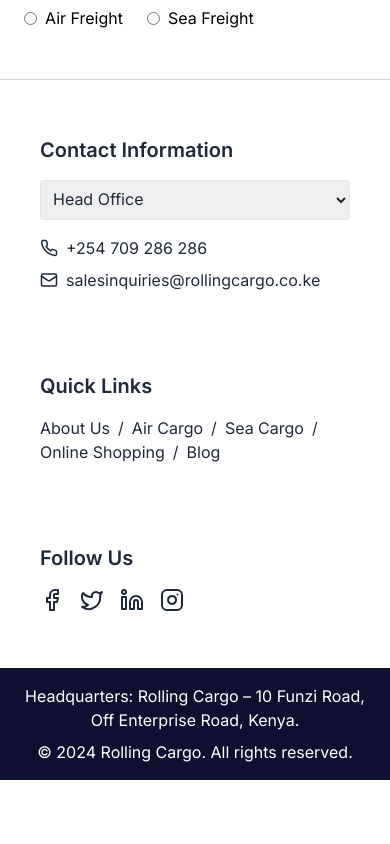
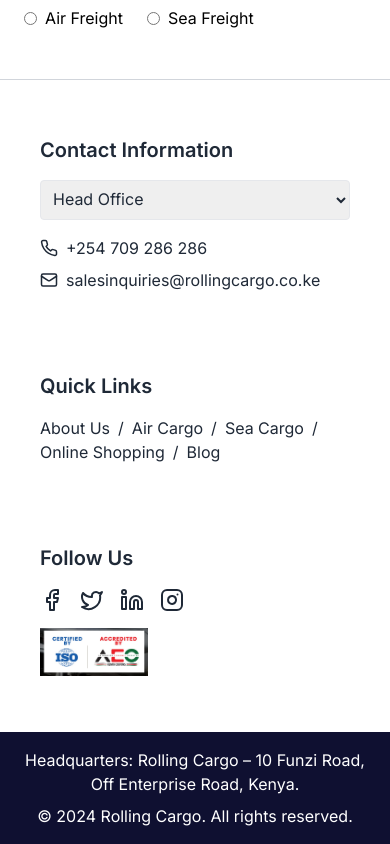
Before and after one commit to TechifyCreatives/rolling-cargo, a Next.js app: page /cost-estimator in a window 390 px wide. Shown: the part 398-1242 px from the top of the page. Before the commit the page ends 1178 px from the top, so only its background shows below. Built offline with nearby package versions, Linux system fonts and the light colour scheme.

Commit message:
"Updated Appdownload, Footer, GridSection, Hero, and Navbar components with minor text and layout changes, added an image to Hero and Footer, and modified some CSS classes."

```diff
--- a/src/app/shared/Components/Appdownload/Appdownload.tsx
+++ b/src/app/shared/Components/Appdownload/Appdownload.tsx
@@ -29,7 +29,7 @@
               className="bg-white text-blue-700 font-semibold py-3 px-6 rounded-full inline-flex items-center hover:bg-blue-100 transition duration-300"
             >
               <PlayCircle size={24} className="mr-2" />
-              Download on Google Play
+              App Comming Soon
             </Link>
           </div>
         </div>
--- a/src/app/shared/Components/Footer/Footer.tsx
+++ b/src/app/shared/Components/Footer/Footer.tsx
@@ -69,7 +69,7 @@
   const currentYear = new Date().getFullYear();
 
   return (
-    <footer className=" text-gray-800">
+    <footer className="text-gray-800">
       <hr className="border-gray-300" />
       <div className="container mx-auto px-4 py-8">
         <div className="grid grid-cols-1 md:grid-cols-3 gap-8">
@@ -125,7 +125,7 @@
           {/* Third Card */}
           <div className="p-6">
             <h3 className="text-xl font-semibold mb-4">Follow Us</h3>
-            <div className="flex space-x-4">
+            <div className="flex space-x-4 mb-4">
               <Link
                 href="https://www.facebook.com/rollingcargo"
                 className="text-gray-800 hover:text-gray-600"
@@ -155,6 +155,11 @@
                 <Instagram size={24} />
               </Link>
             </div>
+            <img
+              src="/aeo.jpg"
+              alt="Social Media"
+              className="w-30 h-12"
+            />
           </div>
         </div>
       </div>
--- a/src/app/shared/Components/GridSection/GridSection.tsx
+++ b/src/app/shared/Components/GridSection/GridSection.tsx
@@ -21,7 +21,7 @@
     icon: <FaMoneyBillWave className="w-12 h-12" />,
     title: "We pay on your behalf",
     description:
-      "Send the funds to our Rolling Cargo Account, then we remit the payments on your behalf (Turkey)",
+      "Send the funds to our Rolling Cargo Account, then we remit the payments on your behalf.",
     link: "/about-us",
   },
   {
--- a/src/app/shared/Components/Hero/Hero.tsx
+++ b/src/app/shared/Components/Hero/Hero.tsx
@@ -102,6 +102,7 @@
 
         <div className="p-6">
           <form onSubmit={handleSubmit} className="space-y-4">
+            {/* Form fields remain unchanged */}
             <div>
               <label className="block text-sm font-medium mb-1">Name</label>
               <input
@@ -237,9 +238,18 @@
             <Plane className="text-white mr-2" size={32} />
             <Ship className="text-white mr-2" size={32} />
           </div>
-          <h1 className="text-3xl md:text-5xl font-bold text-white drop-shadow-lg max-w-3xl mx-auto">
+          <h1 className="text-3xl md:text-5xl font-bold text-white drop-shadow-lg max-w-3xl mx-auto mb-8">
             Air and Sea Cargo Experts
           </h1>
+
+          {/* Added Image beneath text */}
+          <div className="max-w-2xl mx-auto">
+            <img
+              src="/aeo.jpg"
+              alt="Cargo Services"
+              className="rounded-lg shadow-xl w-full h-[200px] md:h-[200px] mb-8 object-cover"
+            />
+          </div>
         </div>
 
         {/* Services Box - Desktop only */}
--- a/src/app/shared/Components/Navbar/Navbar.tsx
+++ b/src/app/shared/Components/Navbar/Navbar.tsx
@@ -101,7 +101,7 @@
 
           {/* Center section with logo and mobile track button */}
           <div className="flex items-center justify-center space-x-4">
-            {/* Logo - visible on all screen sizes */}
+            {/* Logo and year text - visible on all screen sizes */}
             <div className="flex items-center">
               <NavLink href="/" className="flex items-center justify-center">
                 <Image
@@ -116,6 +116,9 @@
                     e.currentTarget.insertAdjacentHTML('afterend', '<span class="text-xl font-bold">Your Logo</span>');
                   }}
                 />
+                <span className="ml-2 text-sm text-gray-500 font-medium hidden sm:block">
+                  Since 2007
+                </span>
               </NavLink>
             </div>
 
```
